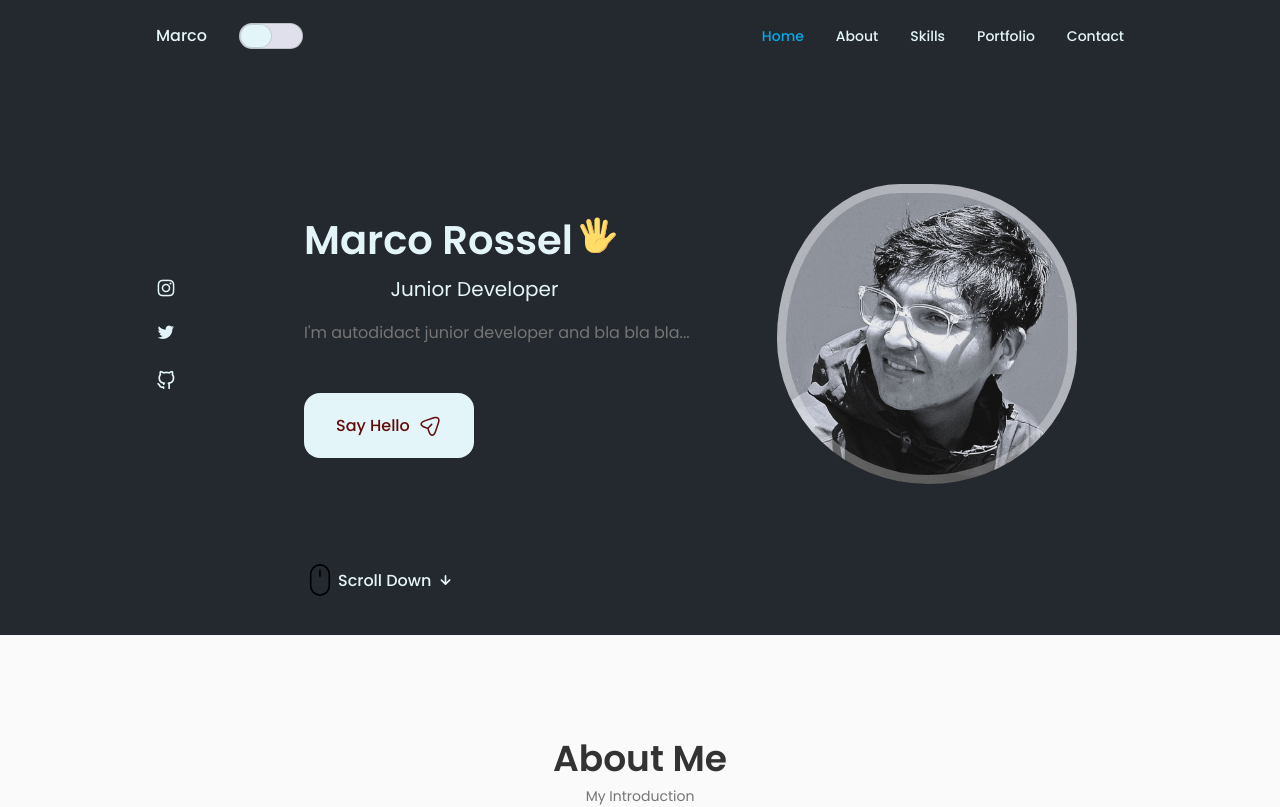
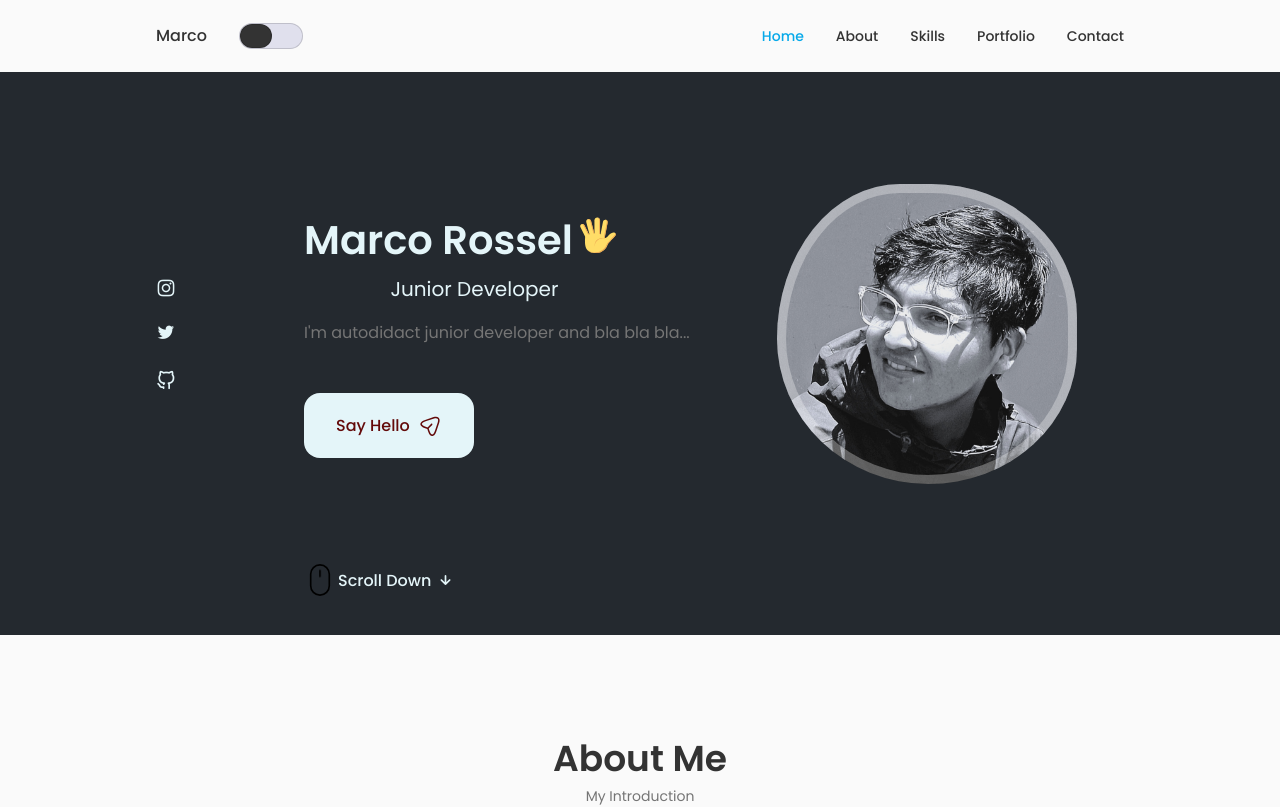
Before and after one commit to MarcoRosselDev/portafollio, a React (Create React App) app: page / in a window 1280 px wide. Shown: the top 807 px of the page. Built offline with nearby package versions, Linux system fonts and the light colour scheme.

Commit message:
dark on local storage 2

```diff
--- a/src/components/header/Header.jsx
+++ b/src/components/header/Header.jsx
@@ -15,7 +15,10 @@ const Header = () => {
   const [activeNav, setActiveNav] = useState("#home");
 
   /*============= Dark mode ============= */
-  const [dark, setDark] = useLocalStorage("asdf", true);
+  const [dark, setDark] = useLocalStorage("boolean", false);
+
+  console.log(setDark);
+  console.log(dark);
 
   // const toggleTab = () => {
   //   setDark((dark) => !dark);
@@ -33,7 +36,10 @@ const Header = () => {
           <a href="index.html" className="nav__logo">
             Marco
           </a>
-          <div className="dark-button" onClick={() => setDark((asdf) => !asdf)}>
+          <div
+            className="dark-button"
+            onClick={() => setDark((boolean) => !boolean)}
+          >
             <div className="button-bw"></div>
           </div>
         </div>
--- a/src/components/home/Home.jsx
+++ b/src/components/home/Home.jsx
@@ -7,10 +7,6 @@ import ScrollDown from "./ScrollDown";
 const Home = () => {
   /*============= Dark mode ============= */
   const [dark, setDark] = useState(true);
-
-  const toggleTab = () => {
-    setDark((dark) => !dark);
-  };
 
   return (
     // <section className="home section" id="home">
```
